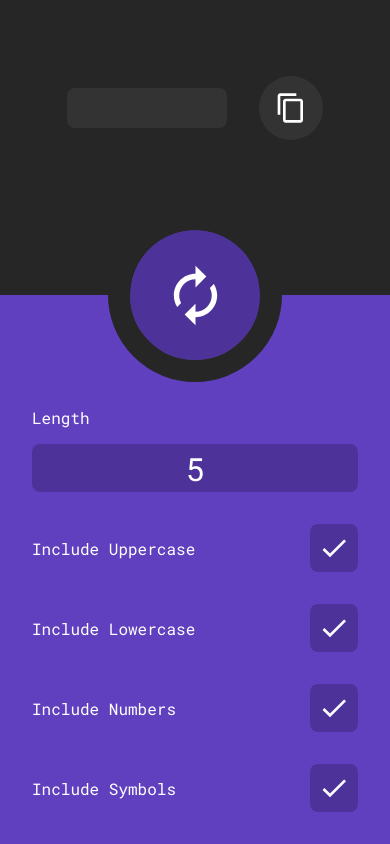
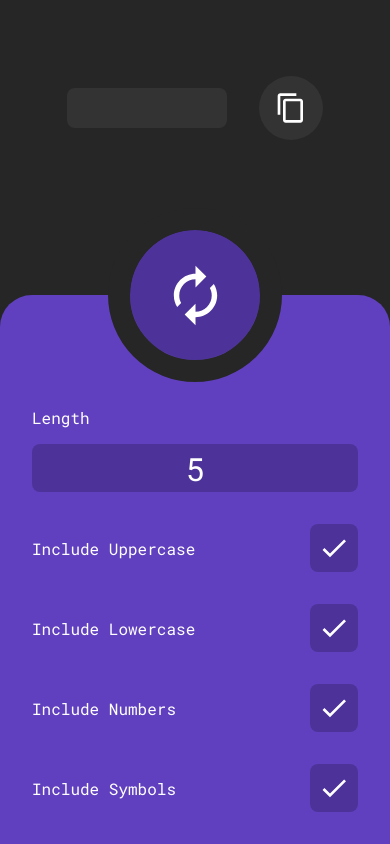
Before and after one commit to liquidwater0/password-generator, a React (Vite) app: page / in a window 390 px wide. Built offline with nearby package versions, Linux system fonts and the light colour scheme.

Commit message:
add border radius to sidebar

```diff
--- a/src/scss/App.scss
+++ b/src/scss/App.scss
@@ -42,9 +42,12 @@ button {
 }
 
 .side-bar {
+    --border-radius: 2rem;
+
     position: relative;
     background-color: var(--primary-color-1);
     padding: 2rem;
+    border-radius: 0 var(--border-radius) var(--border-radius) 0;
 
     ul {
         display: flex;
@@ -167,6 +170,7 @@ button {
 
     .side-bar {
         grid-area: sidebar;
+        border-radius: var(--border-radius) var(--border-radius) 0 0;
 
         ul {
             display: grid;
```
